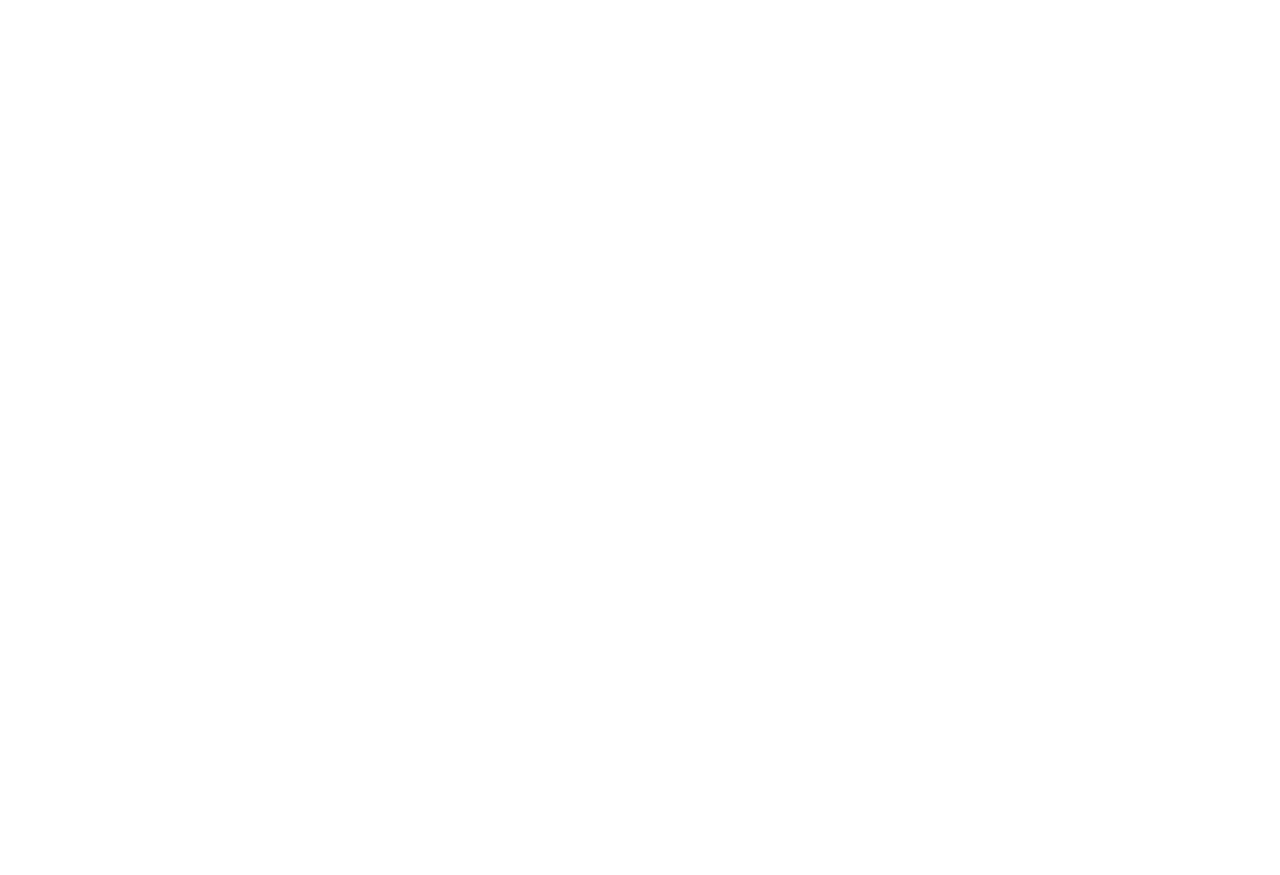
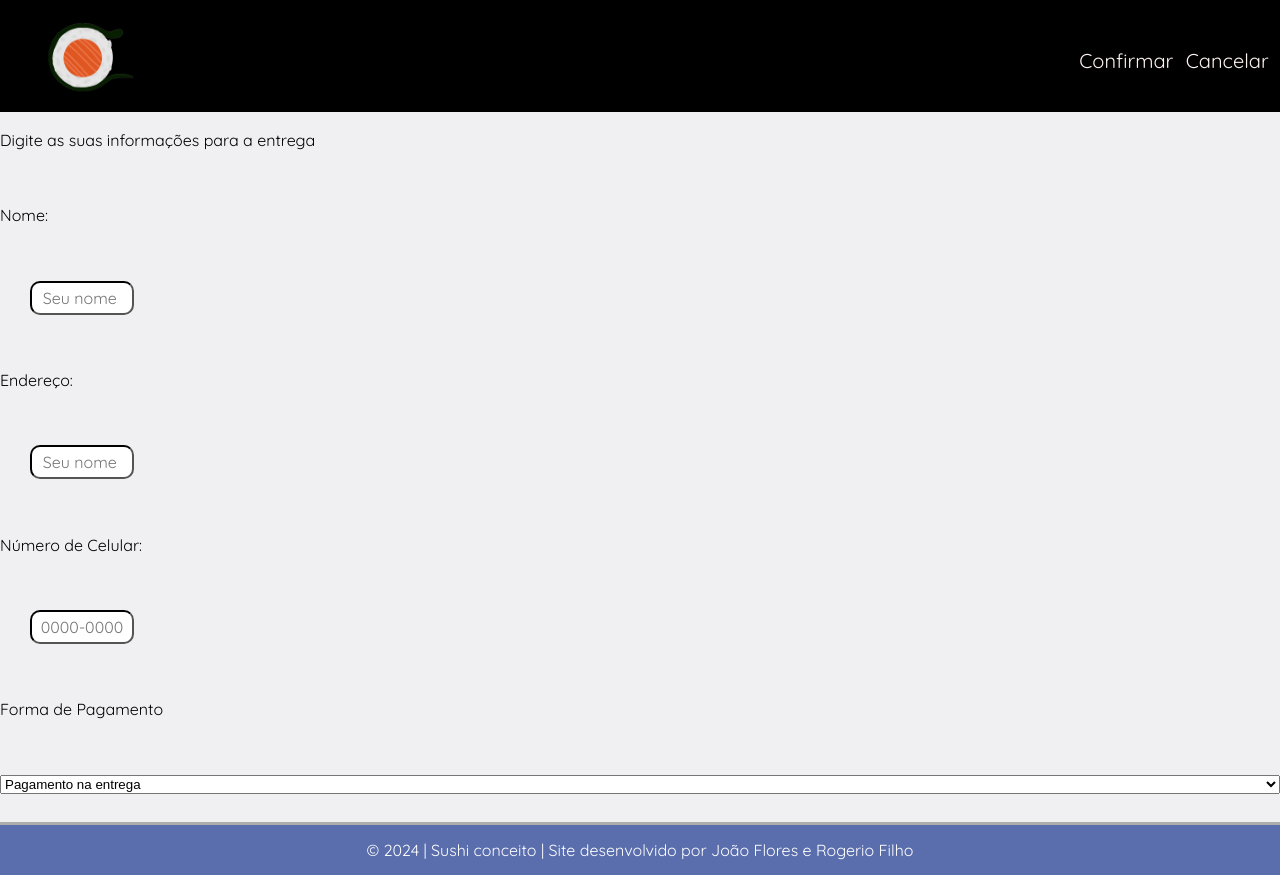
Before and after one commit to rogeriofilhoO/Restaurante-Conceitual, a website: page confirmacao.html in a window 1280 px wide. Before the commit the page ends 800 px from the top, so only its background shows below. Drawn offline with Linux system fonts and the light colour scheme.

Commit message:
confirma caralho

```diff
--- a/assets/CSS/style.css
+++ b/assets/CSS/style.css
@@ -8,9 +8,11 @@
 header{position: fixed; z-index: 2; background-color: #000000; width: 100vw; height: 14vh; padding: 0;}
 nav{display: flex; width: 100vw; height: 14vh; justify-content: space-between; align-items: center; flex-direction: row; padding-block: 0.5vh;}
 #nav-links{width: 35vw;}
-#nav-links>a{text-decoration: none; color: #fff3f2; margin-inline: 2%; font-family: 'Quicksand'; font-size: 125%; transition: 0.15s;}
-#nav-links>a:hover{color: #cac1c0;}
+#nav-links>a, #nav-links-confirmacao>a{text-decoration: none; color: #fff3f2; margin-inline: 2%; font-family: 'Quicksand'; font-size: 125%; transition: 0.15s;}
+#nav-links>a:hover, #nav-links-confirmacao>a:hover{color: #cac1c0;}
 #sushi-logo{width: 105px; height: 115px; margin-block: auto; margin-left: 3vw;}
+
+#nav-links-confirmacao{width: 16vw;}
 /* /Header */
 
 /* MAIN */
@@ -41,6 +43,8 @@
 .div4{display: flex; align-items: center; flex-direction: column;}
 .div4-1{display: flex; justify-content: center; width: 50%;}
 .contato-simbolo{padding: 2%;}
+
+form{max-width: 100%; min-height: 89.9vh; z-index: 0; display: flex; flex-direction: column; justify-content: space-around; margin-block-start: 8%;}
 
 /* /MAIN */
 
--- a/confirmacao.html
+++ b/confirmacao.html
@@ -4,8 +4,54 @@
     <meta charset="UTF-8">
     <meta name="viewport" content="width=device-width, initial-scale=1.0">
     <title>Document</title>
+    <link rel="stylesheet" href="assets/CSS/style-cardapio.css" />
+    <link rel="stylesheet" href="assets/CSS/style.css">
+    <link rel="shortcut icon" href="assets/favicon/sushi-simbolo.png" type="image/x-icon">
 </head>
 <body>
+    <header>
+        <nav>
+            <a href="#princ"> <img src="assets/img/sushi-simbolo.png" id="sushi-logo" /> </a>
+            <div id="nav-links-confirmacao">
+                <a href="#conforma">Confirmar</a>
+                <a href="cardapio.html">Cancelar</a>
+            </div>
+        </nav>
+    </header>
 
+    <main>
+        <form action="">
+            <p>Digite as suas informações para a entrega</p>
+
+            <label for="nome">Nome: </label>
+            <input type="text" id="nome" name="nome" placeholder="Seu nome ">
+
+            <label for="nome">Endereço: </label>
+            <input type="text" id="nome" name="nome" placeholder="Seu nome ">
+
+            <label for="nome">Número de Celular: </label>
+            <input type="text" id="telefone" name="telefone" placeholder="0000-0000" pattern="([0-9]{4})-([0-9]{4})" maxlength="9">
+
+            <label for="formaPagamento">Forma de Pagamento</label>
+            <select id="formaPagamento" name="formaPagamento">
+                <option value="Pagamento na entrega">Pagamento na entrega</option>
+                <option value="Cartão de débito">Cartão de débito</option>
+                <option value="Cartão de crédito">Cartão de crédito</option>
+                <option value="Pix">Pix</option>
+            </select>
+
+        </form>
+    </main>
+
+    <footer>
+        <div id="footer">
+            <p>
+                © 2024 | Sushi conceito | Site desenvolvido por João Flores e Rogerio
+                Filho
+            </p>
+        </div>
+    </footer>
+
+    <script src="assets/JS/code.js"></script>
 </body>
 </html>
```
